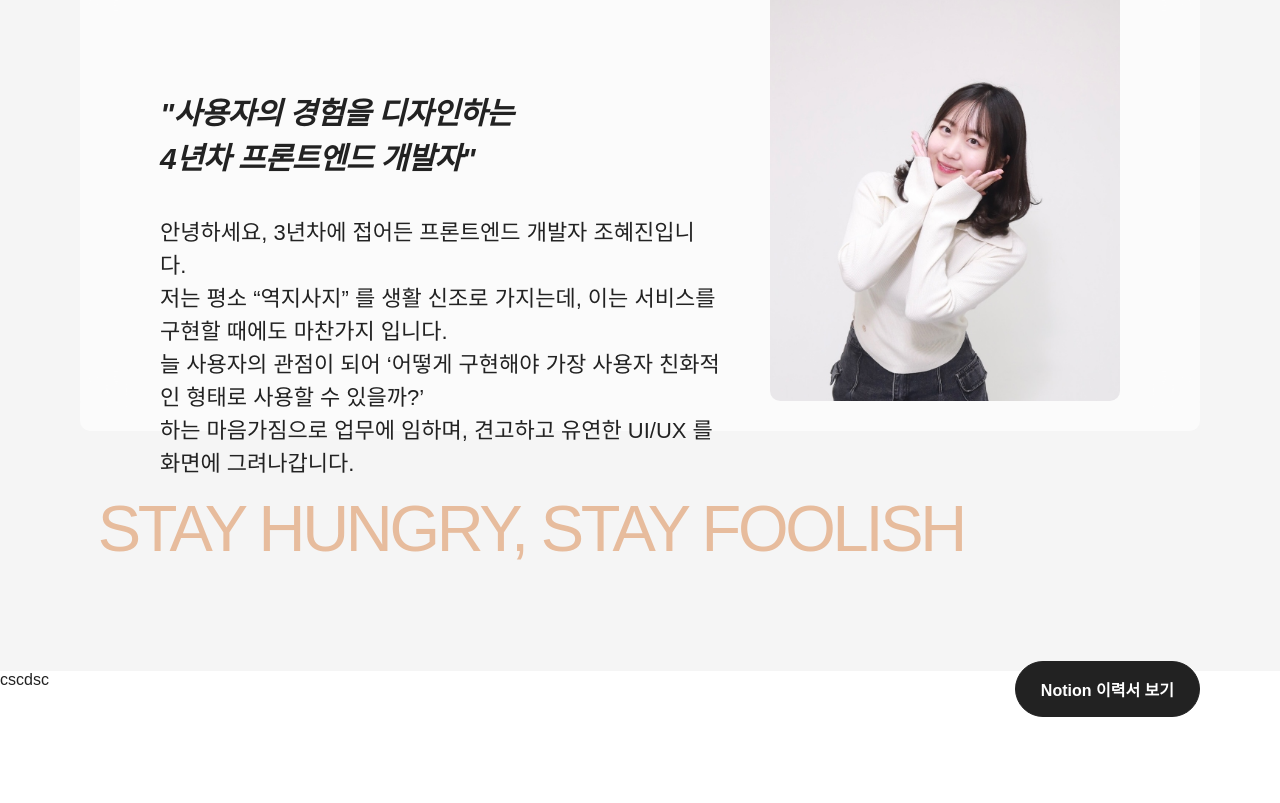
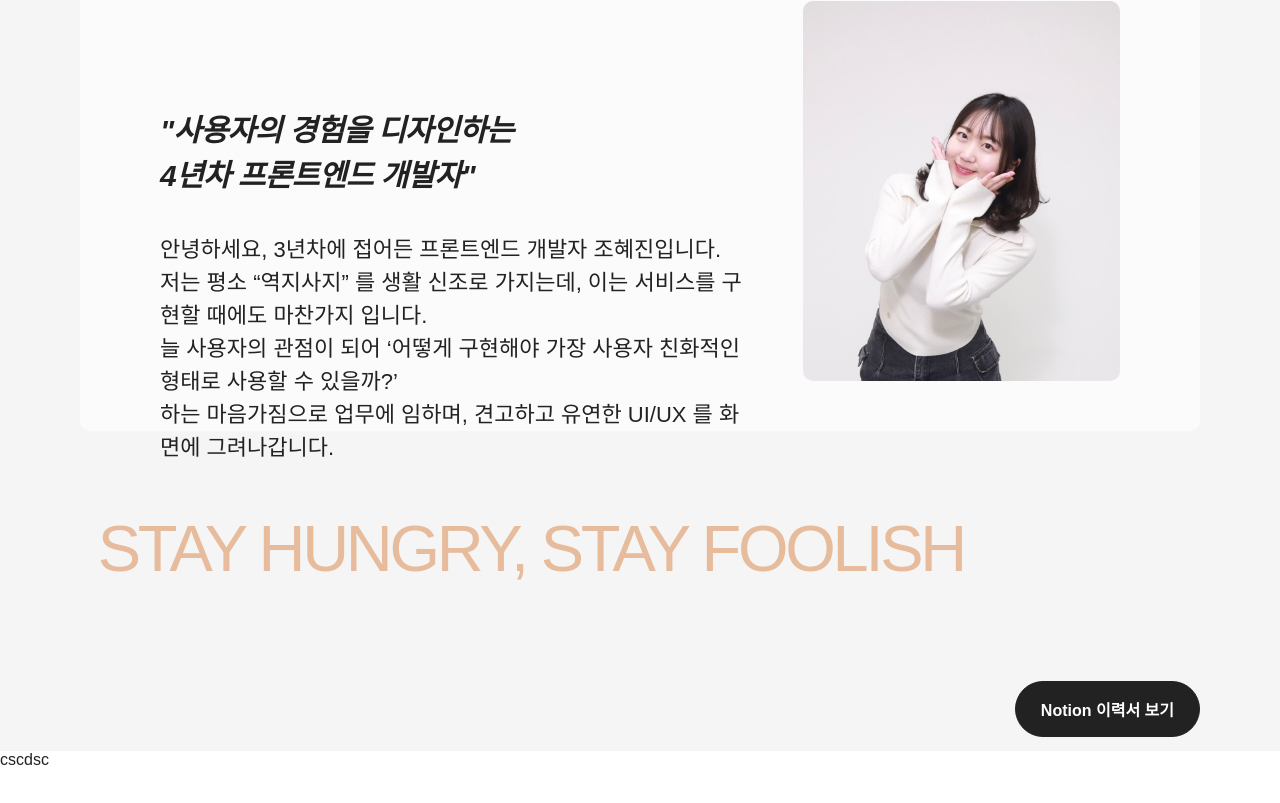
Before and after one commit to hyeminem-Jo/hyejin-portfolio, a Next.js app: page / in a window 1280 px wide. Shown: the part 849-1652 px from the top of the page. Built offline with nearby package versions, Linux system fonts and the light colour scheme.

Commit message:
feat: Cont1 페이지 작업중 (모바일x)3

```diff
--- a/src/app/_modules/cont1/styled.ts
+++ b/src/app/_modules/cont1/styled.ts
@@ -5,7 +5,8 @@ export const Content1 = styled.section`
   flex-direction: column;
   justify-content: space-between;
   align-items: center;
-  height: calc(100dvh - 80px);
+  height: 100dvh;
+  /* height: calc(100dvh - 80px); */
   padding: 0 30px;
 `;
 
@@ -18,7 +19,7 @@ export const Content1Inner = styled.div`
   height: 60dvh;
   border-radius: 10px;
   background-color: #f0f0f0;
-  padding: 30px 80px;
+  padding: 50px 80px;
   z-index: 10;
   background-color: rgba(255, 255, 255, 0.6);
   backdrop-filter: blur(25px);
@@ -68,7 +69,7 @@ export const Content1Image = styled.div`
 `;
 
 export const Content1TextAni = styled.div`
-  margin-top: 60px;
+  margin-top: 80px;
   color: #444;
 `;
 
```
